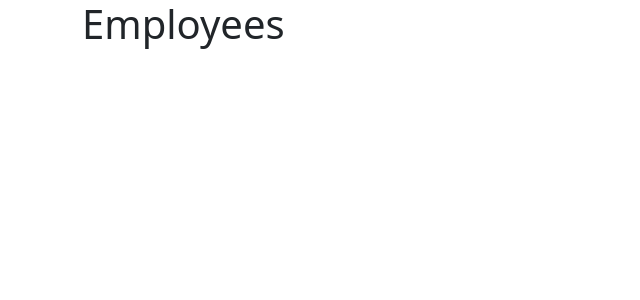
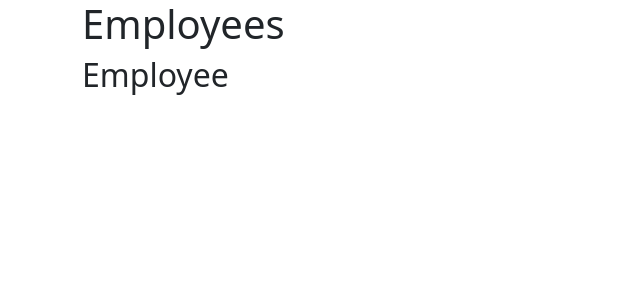
Before and after one commit to johanssonfridamaria/employees-list, a Vue app: page / in a window 1280 px wide. Shown: the top 300 px of the page, without its empty margins (0-640 px from the left). Built offline with nearby package versions, Linux system fonts and the light colour scheme.

Commit message:
imported employee-item to list

```diff
--- a/src/components/EmloyeesList.vue
+++ b/src/components/EmloyeesList.vue
@@ -1,11 +1,17 @@
 <template>
   <div>
     <h1>Employees</h1>
+    <employee-item />
   </div>
 </template>
 
 <script>
+import EmployeeItem from './EmployeeItem.vue'
 export default {
+  name: 'EmployeesList',
+  components: {
+    EmployeeItem
+  }
 
 }
 </script>
```
